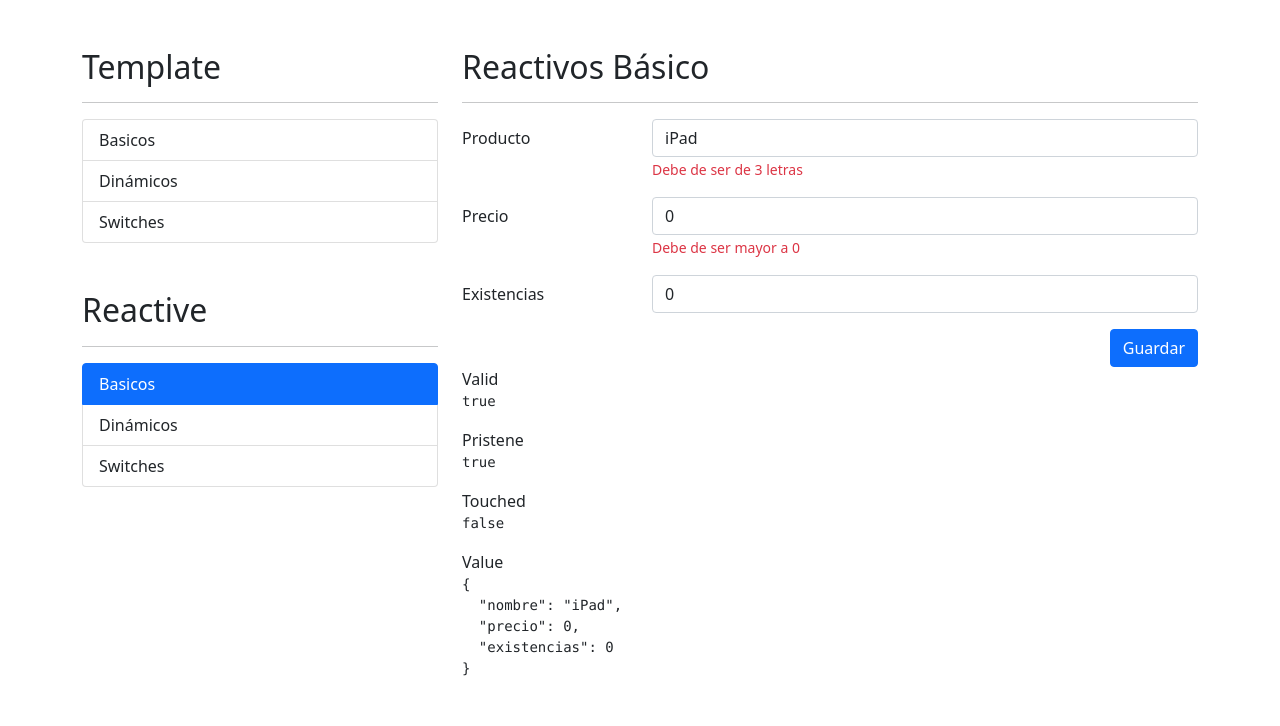
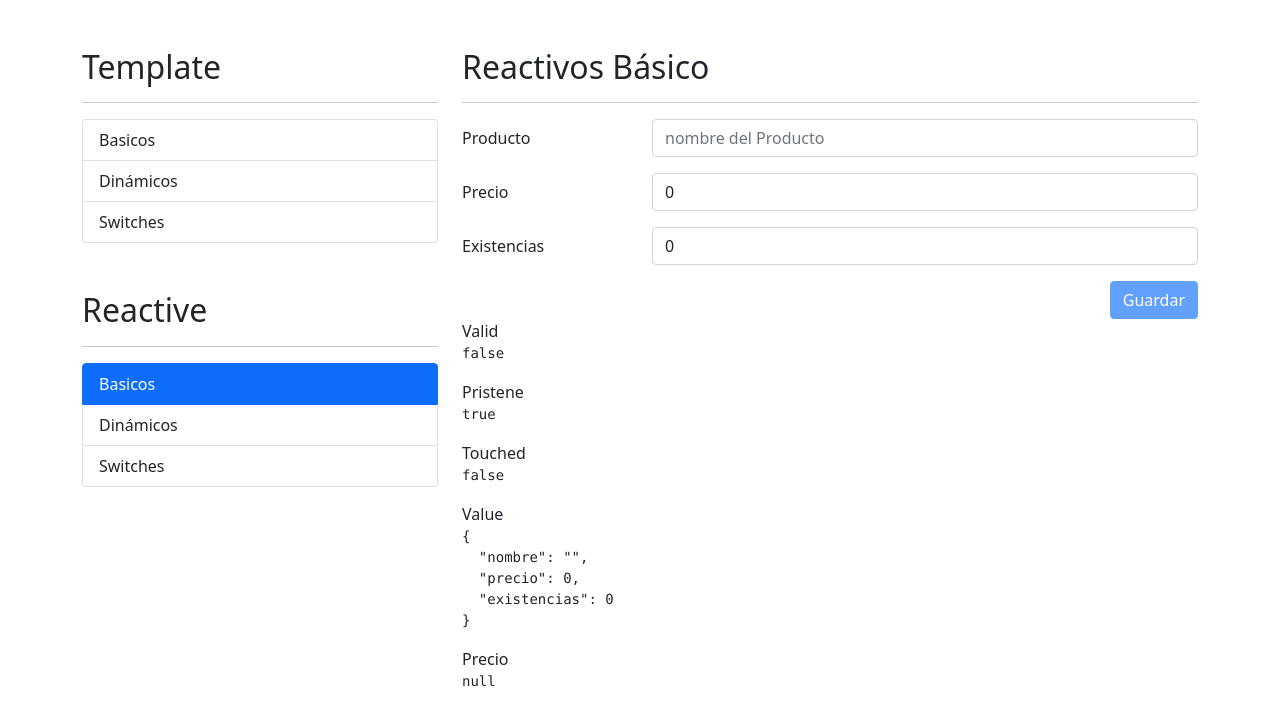
Before and after one commit to DannyBoyAviles/Formularioa-Angular, an Angular app: page /reactive/basicos in a window 1280 px wide. Shown: the top 726 px of the page. Built offline with nearby package versions, Linux system fonts and the light colour scheme.

Commit message:
validadores sincronos

```diff
--- a/src/app/reactive/basicos/basicos.component.html
+++ b/src/app/reactive/basicos/basicos.component.html
@@ -13,7 +13,8 @@
                             class="form-control"
                             formControlName="nombre"
                             placeholder="nombre del Producto">
-                    <span class="form-text text-danger">
+                    <span class="form-text text-danger"
+                    *ngIf="campoEsValido('nombre')">
                         Debe de ser de 3 letras
                     </span>
                 </div>
@@ -28,7 +29,8 @@
                             class="form-control"
                             formControlName="precio"
                             placeholder="Precio del Producto">
-                    <span class="form-text text-danger">
+                    <span class="form-text text-danger"
+                            *ngIf="campoEsValido('precio')">
                         Debe de ser mayor a 0
                     </span>
                 </div>
@@ -43,13 +45,18 @@
                             class="form-control"
                             formControlName="existencias"
                             placeholder="Existencias del Producto">
+                    <span class="form-text text-danger"
+                           *ngIf="campoEsValido('existencias')">
+                        Debe de ser mayor a 0
+                    </span>
                 </div>
             </div>
 
             <div class="row">
                 <div class="col">
                     <button type="submit"
-                            class="btn btn-primary float-end">
+                            class="btn btn-primary float-end"
+                            [disabled]="miFormulario.invalid">
                     Guardar
                     </button>
                 </div>
@@ -69,5 +76,7 @@
         <pre>{{miFormulario.touched}}</pre>
         <span>Value</span>
         <pre>{{miFormulario.value | json}}</pre>
+        <span>Precio</span>
+        <pre>{{miFormulario.controls.precio.errors| json}}</pre>
     </div>
 </div>
--- a/src/app/reactive/basicos/basicos.component.ts
+++ b/src/app/reactive/basicos/basicos.component.ts
@@ -1,5 +1,5 @@
 import { Component } from '@angular/core';
-import { FormGroup, FormControl, FormBuilder } from '@angular/forms';
+import { FormGroup, FormControl, FormBuilder, Validators } from '@angular/forms';
 
 @Component({
   selector: 'app-basicos',
@@ -16,16 +16,22 @@
   // })
 
     miFormulario: FormGroup = this.fb.group({
-      nombre:['iPad'],
-      precio:[0],
-      existencias:[0],
+      nombre      :[ '', [Validators.required, Validators.minLength(3)]],
+      precio      :[ 0, [Validators.required, Validators.min(0)] ],
+      existencias :[ 0, [Validators.required, Validators.min(0)] ],
     })
 
 
   constructor(private fb: FormBuilder) { }
 
+  campoEsValido(campo:string){
+    return this.miFormulario.controls[campo].errors &&
+            this.miFormulario.controls[campo].touched
+  }
 }
 
 /*
 para asociar la propiedad del formularioa al input HTML se le debe de colocar la linea formControlName="nombre.propiedad"
+FormBuilder
+nombre      :[ valor, validadores sincronos, validadores asincronos ],
 */
```
